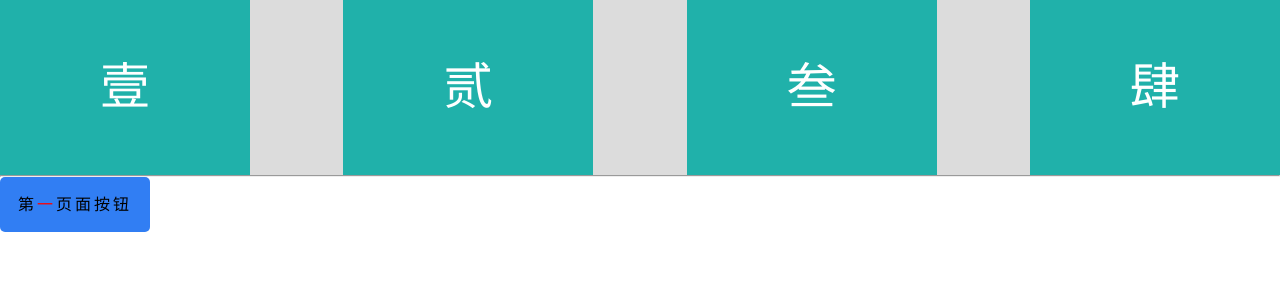
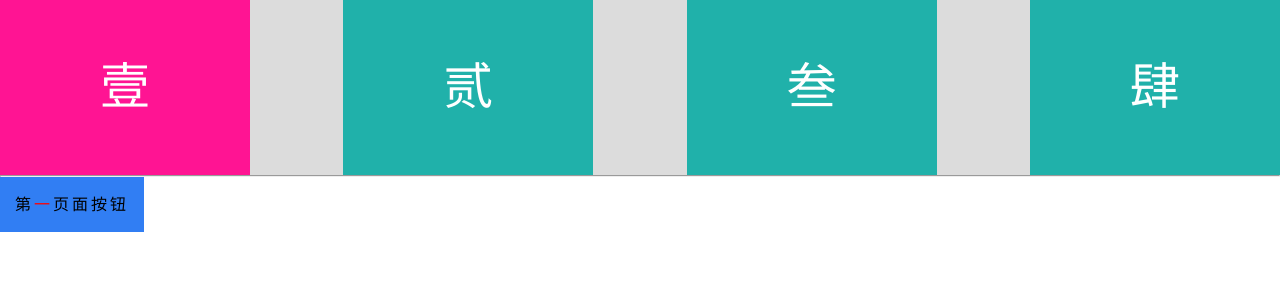
Before and after one commit to Sun-Y0n9/vuex-example, a Vue app: page /#/one in a window 1280 px wide. Shown: the top 300 px of the page. Built offline with nearby package versions, Linux system fonts and the light colour scheme.

Commit message:
设置默认路由

```diff
--- a/src/App.vue
+++ b/src/App.vue
@@ -11,31 +11,28 @@ export default {
 </script>
 
 <style>
-#app {
-  font-family: 'Avenir', Helvetica, Arial, sans-serif;
-  -webkit-font-smoothing: antialiased;
-  -moz-osx-font-smoothing: grayscale;
-  color: #2c3e50;
-}
 *{
 	margin: 0;
 	padding: 0;
 }
+html,body,#app{
+	height: 100%;
+}
+.router-link-active{
+	background: deeppink !important;
+}
 button{
-	width: 150px;
 	height: 55px;
-	border-radius: 5px;
 	text-align: center;
 	line-height: 55px;
 	background: #317EF3;
 	border:none;
 	font-size: 16px;
 	letter-spacing: 3px;
+	cursor: pointer;
+	padding: 0 15px;
 }
 button span{
 	color: red;
 }
-html,body,#app{
-	height: 100%;
-}
 </style>
--- a/src/router/index.js
+++ b/src/router/index.js
@@ -15,8 +15,7 @@ export default new Router({
   routes: [
     {
       path: "/",
-      name: "home",
-      component: One
+      redirect:{name:"one"}
     },
     {
       path: "/one",
@@ -26,25 +25,26 @@ export default new Router({
     {
       path: "/two",
       name: "two",
+      redirect:{name:"twoC1"},
       component: Two,
       children:[
       	{
-      		path:"/two/twoc1",
+      		path:"twoc1",
       		name:"twoC1",
       		component:TwoC1
       	},
       	{
-      		path:"/two/twoc2",
+      		path:"twoc2",
       		name:"twoC2",
       		component:TwoC2
       	},
       	{
-      		path:"/two/twoc3",
+      		path:"twoc3",
       		name:"twoC3",
       		component:TwoC3
       	},
       	{
-      		path:"/two/twoc4",
+      		path:"twoc4",
       		name:"twoC4",
       		component:TwoC4
       	}
```
